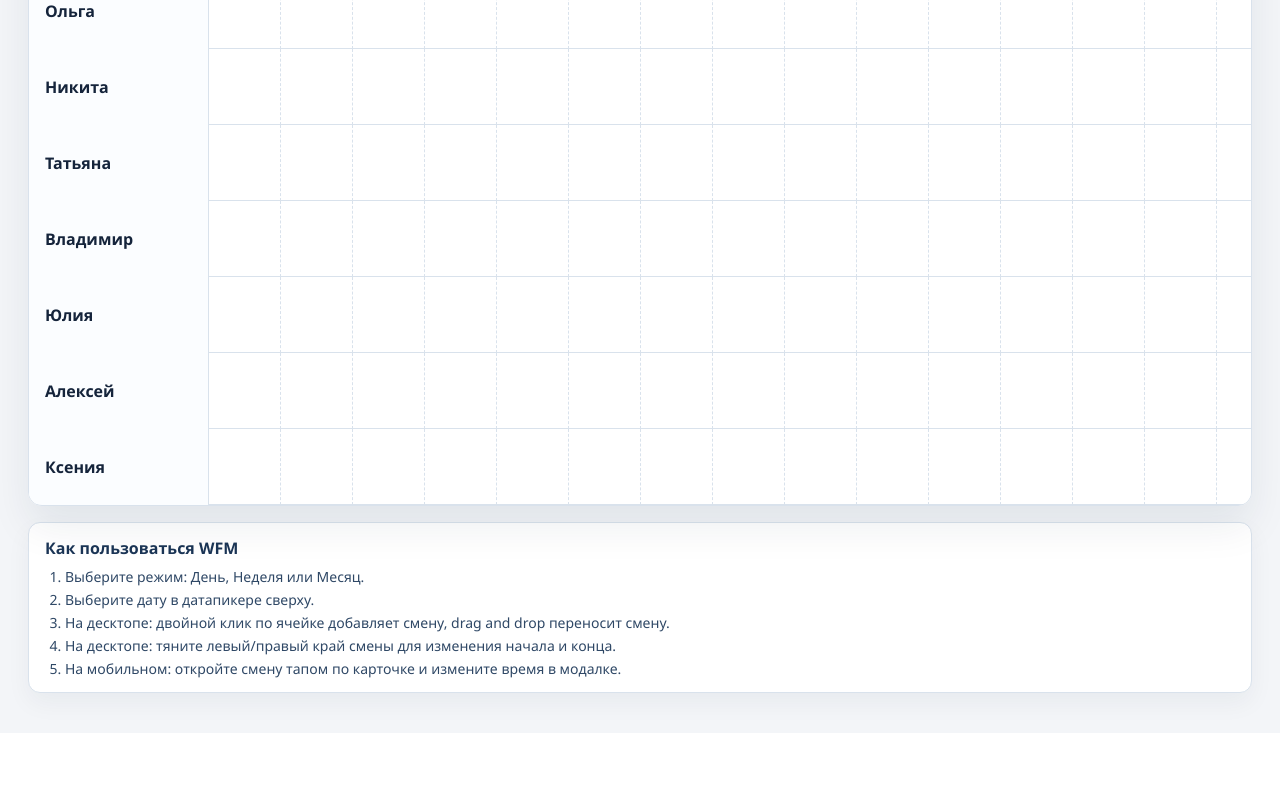
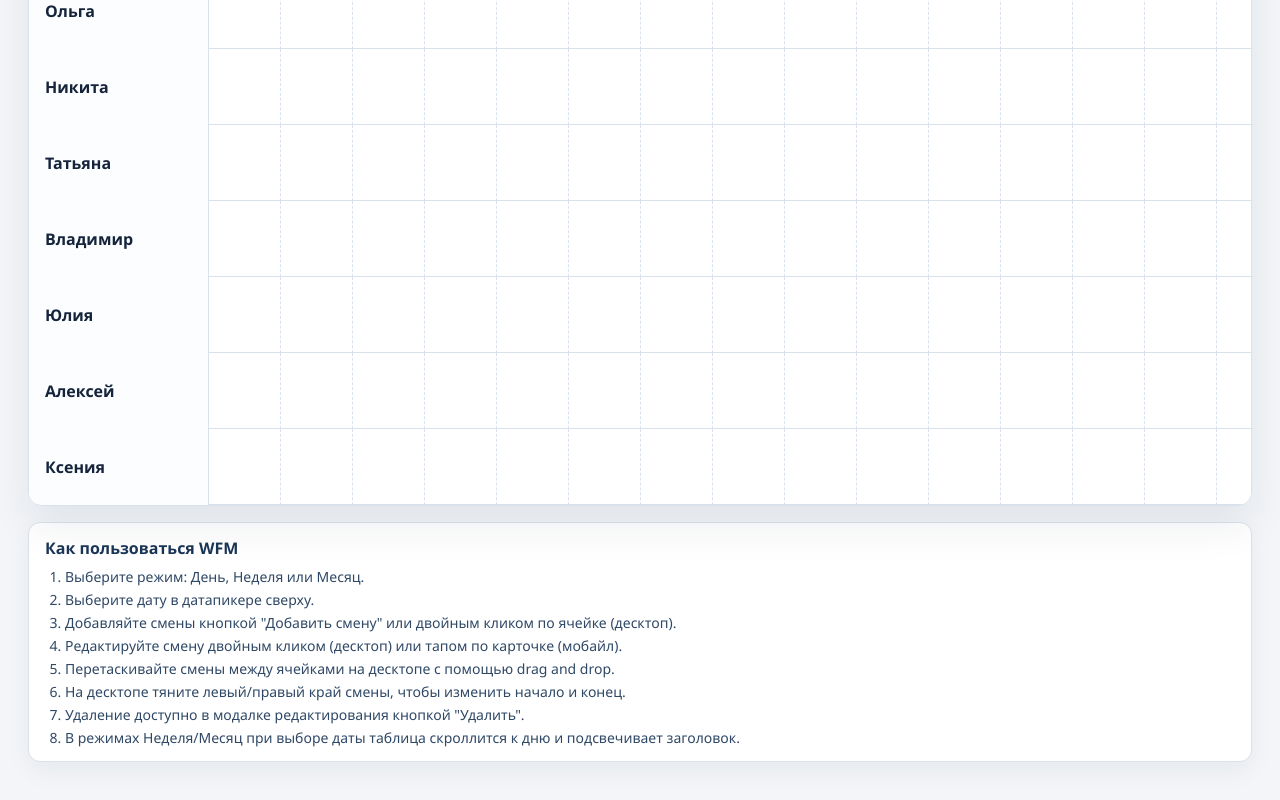
Before and after one commit to mfbulat/vibe-wfm, a React (Vite) app: page / in a window 1280 px wide. Shown: the part 851-1651 px from the top of the page. Before the commit the page ends 1584 px from the top, so only its background shows below. Built offline with nearby package versions, Linux system fonts and the light colour scheme.

Commit message:
update README.md and "How to use" block

```diff
--- a/src/App.tsx
+++ b/src/App.tsx
@@ -1158,9 +1158,12 @@ function App() {
                     )}
                     <li>Выберите режим: День, Неделя или Месяц.</li>
                     <li>Выберите дату в датапикере сверху.</li>
-                    <li>На десктопе: двойной клик по ячейке добавляет смену, drag and drop переносит смену.</li>
-                    <li>На десктопе: тяните левый/правый край смены для изменения начала и конца.</li>
-                    <li>На мобильном: откройте смену тапом по карточке и измените время в модалке.</li>
+                    <li>Добавляйте смены кнопкой "Добавить смену" или двойным кликом по ячейке (десктоп).</li>
+                    <li>Редактируйте смену двойным кликом (десктоп) или тапом по карточке (мобайл).</li>
+                    <li>Перетаскивайте смены между ячейками на десктопе с помощью drag and drop.</li>
+                    <li>На десктопе тяните левый/правый край смены, чтобы изменить начало и конец.</li>
+                    <li>Удаление доступно в модалке редактирования кнопкой "Удалить".</li>
+                    <li>В режимах Неделя/Месяц при выборе даты таблица скроллится к дню и подсвечивает заголовок.</li>
                 </ol>
             </footer>
         </div>
```
Also changed, not shown: 1 other file (tests, documents, lock files or other folders).
